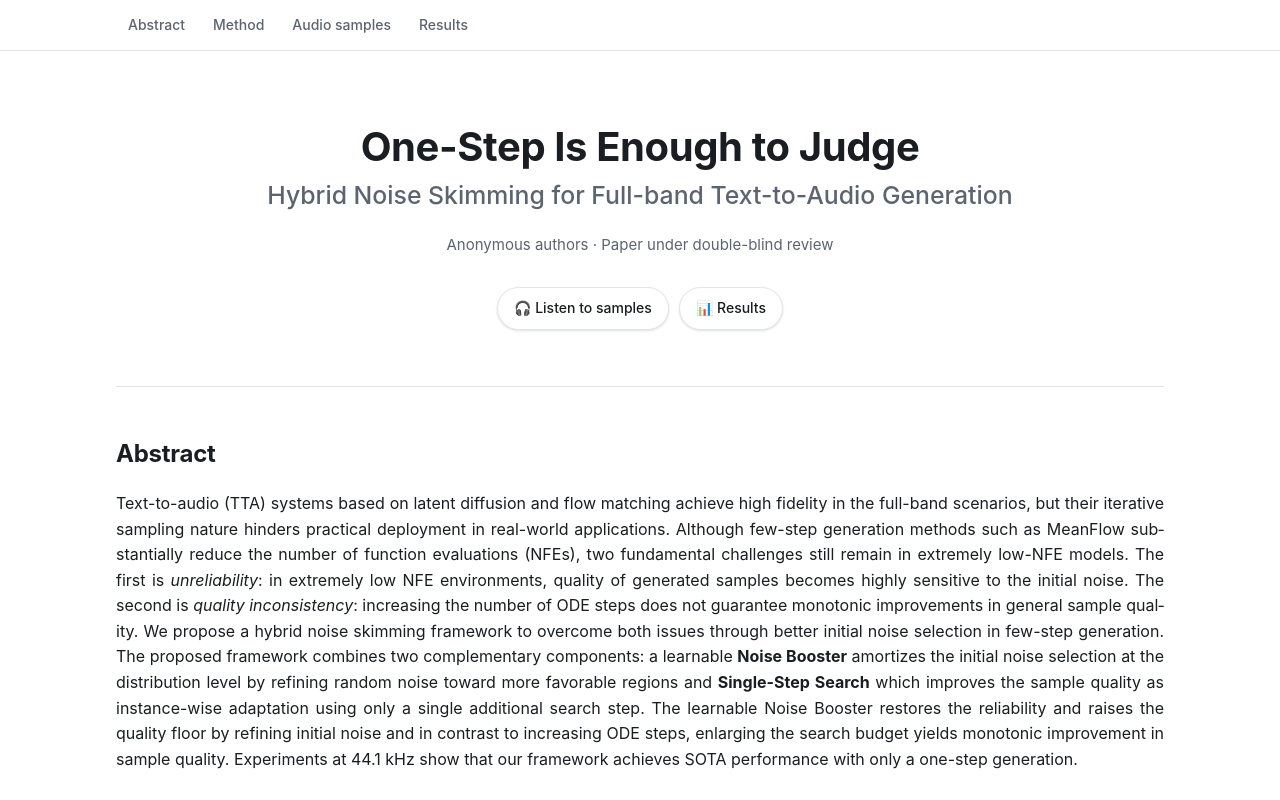
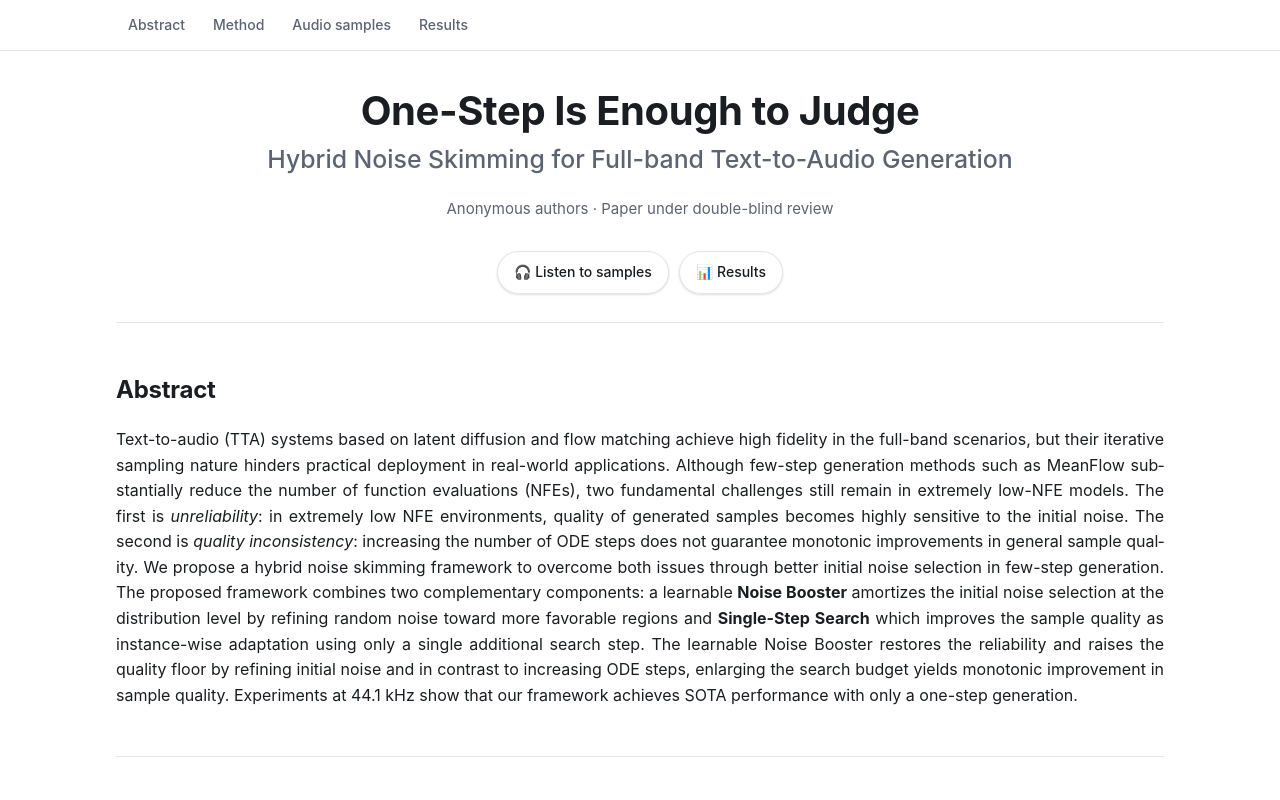
Before and after one commit to briskmuntjack/briskmuntjack.github.io, a plain HTML site: page index.html in a window 1280 px wide. Shown: the top 800 px of the page. Drawn offline with Linux system fonts and the light colour scheme.

Commit message:
Halve header spacing

```diff
--- a/index.html
+++ b/index.html
@@ -63,7 +63,7 @@
   nav a:hover { background: var(--bg-soft); color: var(--fg); text-decoration: none; }
 
   /* header */
-  header.wrap { padding: 72px 16px 56px; text-align: center; }
+  header.wrap { padding: 36px 16px 28px; text-align: center; }
   header h1 { font-size: clamp(26px, 4vw, 40px); line-height: 1.2; margin: 0 0 10px; letter-spacing: -.01em; }
   header h1 small { display: block; font-size: .62em; font-weight: 500; color: var(--fg-muted); margin-top: 10px; letter-spacing: 0; }
   header .authors { color: var(--fg-muted); margin: 22px 0 0; font-size: 15px; }
```
